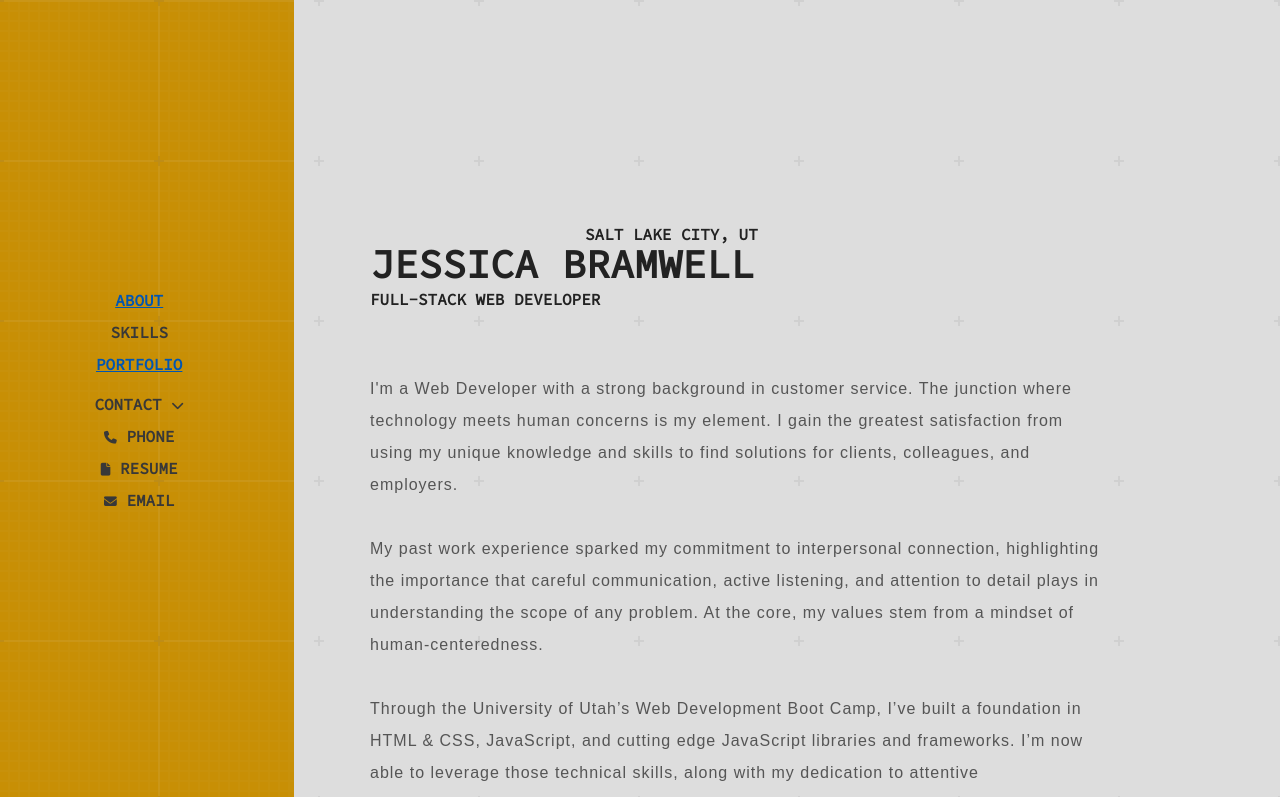
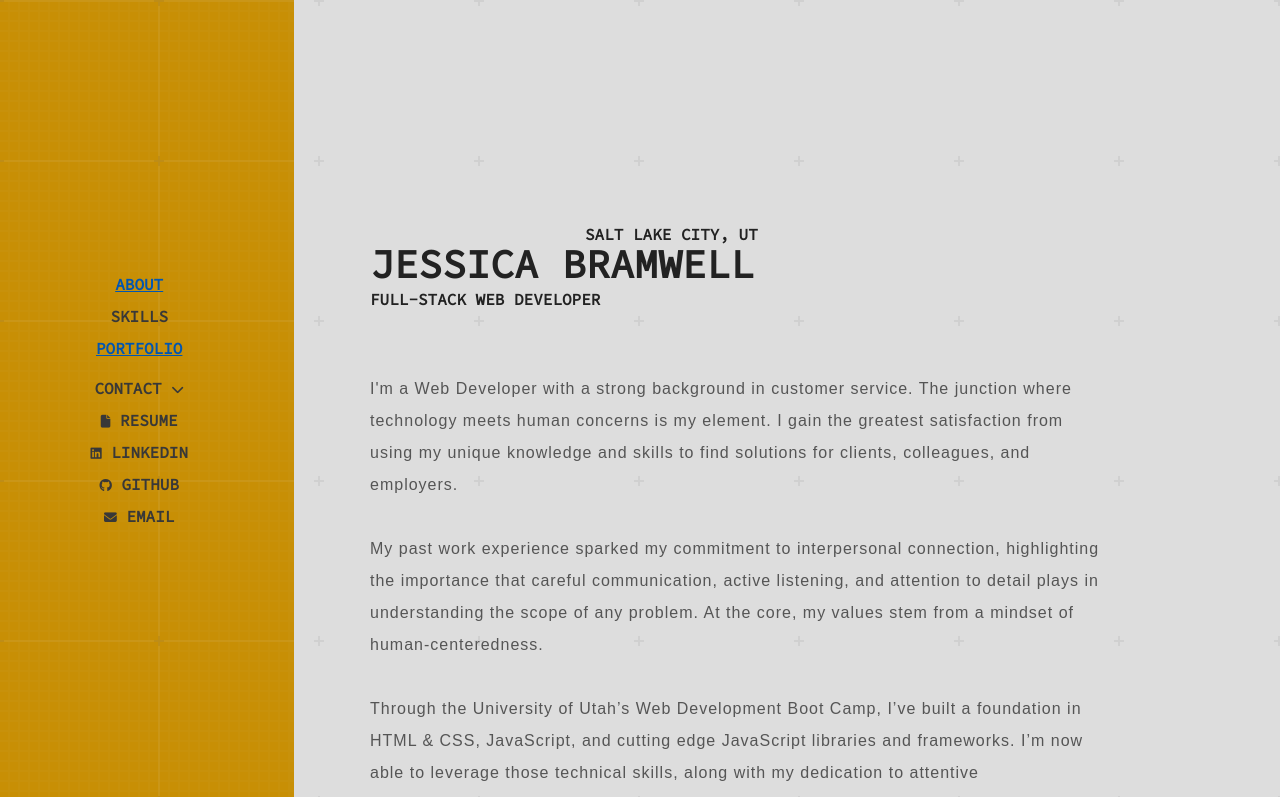
Before and after one commit to JessiBramwell/Portfolio, a plain HTML site: page index.html in a window 1280 px wide. Both pictures are taken after a click on the link "CONTACT". Shown: the top 797 px of the page. Drawn offline with nearby package versions, Linux system fonts and the light colour scheme.

Commit message:
added github link

```diff
--- a/index.html
+++ b/index.html
@@ -27,13 +27,17 @@
           <i class="fas fa-chevron-right"></i>
         </a>
         <div id="contact" class="collapse contact-icons">
-          <a href="tel:+12066975733">
-            <i class="fas fa-phone"></i>
-            <span class="icon-title">Phone</span>
-          </a>
           <a href="./assets/Resume.pdf" target="_blank">
             <i class="fas fa-file"></i>
             <span class="icon-title">Resume</span>
+          </a>
+          <a href="https://www.linkedin.com/in/jessica-bramwell/">
+            <i class="fab fa-linkedin"></i>
+            <span class="icon-title">LinkedIn</span>
+          </a>
+          <a href="hhttps://github.com/JessiBramwell">
+            <i class="fab fa-github"></i>
+            <span class="icon-title">GitHub</span>
           </a>
           <a href="mailto:jessibramwell@gmail.com">
             <i class="fas fa-envelope"></i>
```
